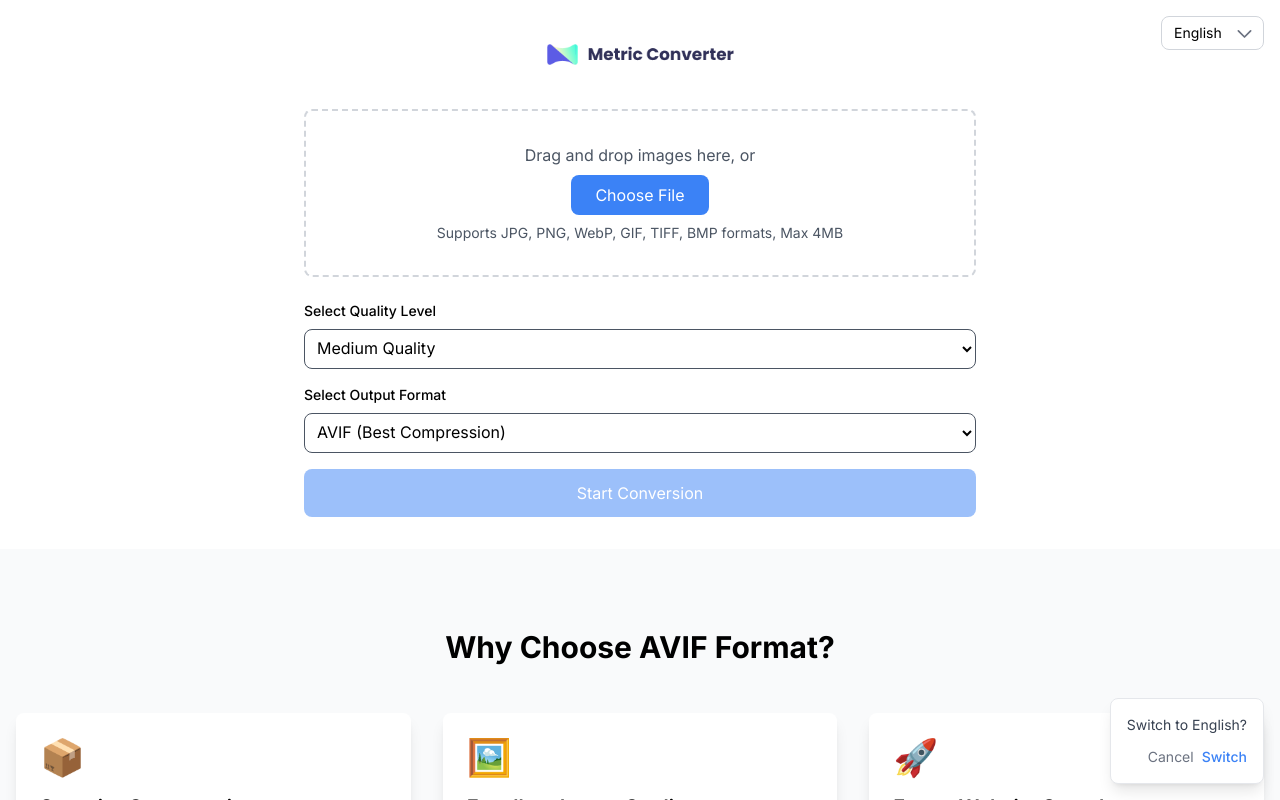
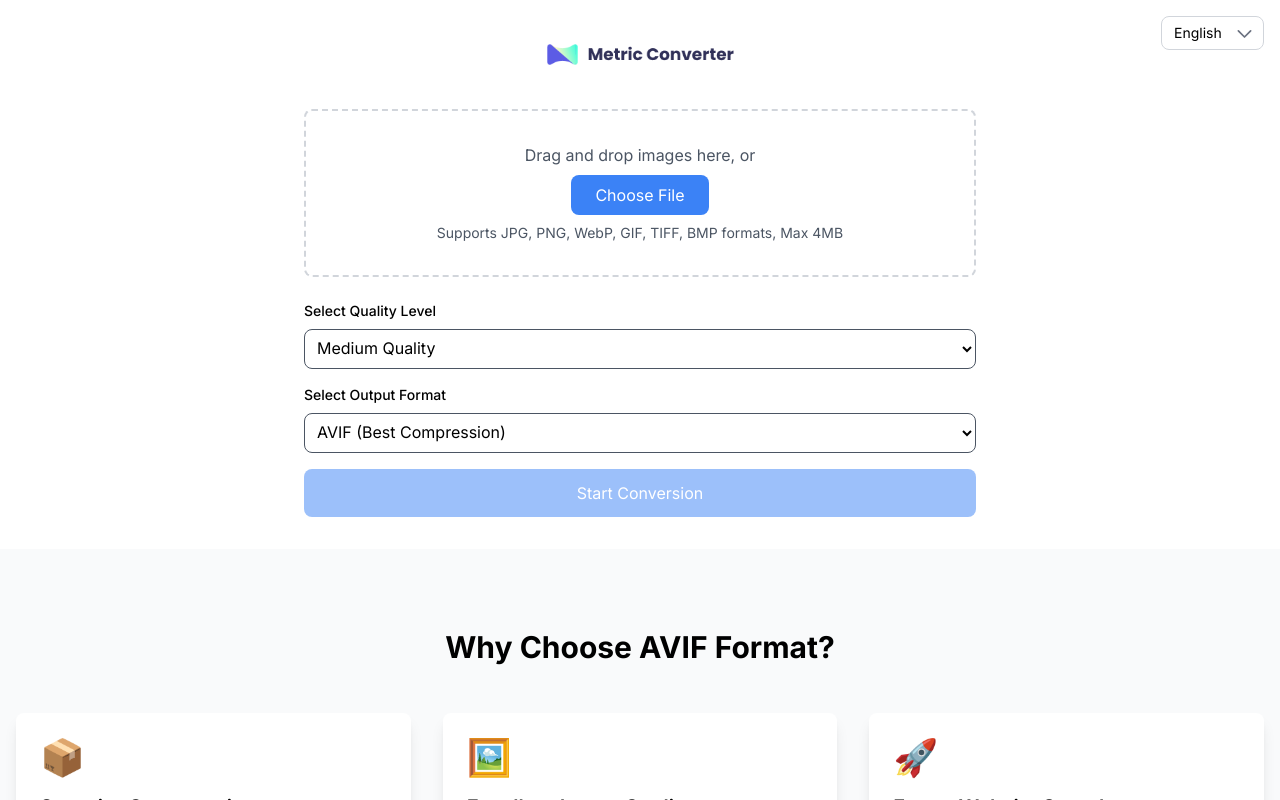
Before and after one commit to s87343472/image2avif, a Next.js app: page / in a window 1280 px wide. Shown: the top 800 px of the page. Built offline with nearby package versions, Linux system fonts and the light colour scheme.

Commit message:
fix: improve i18n initialization and configuration

```diff
--- a/src/components/I18nProvider.tsx
+++ b/src/components/I18nProvider.tsx
@@ -1,7 +1,8 @@
 'use client';
 
 import { useEffect } from 'react';
-import '../i18n';
+import i18n from '../i18n';
+import { I18nextProvider } from 'react-i18next';
 
 export default function I18nProvider({
   children,
@@ -9,8 +10,11 @@ export default function I18nProvider({
   children: React.ReactNode;
 }) {
   useEffect(() => {
-    // 这里可以添加任何需要在客户端初始化的i18n逻辑
+    // 确保i18n已经初始化
+    if (!i18n.isInitialized) {
+      i18n.init();
+    }
   }, []);
 
-  return <>{children}</>;
+  return <I18nextProvider i18n={i18n}>{children}</I18nextProvider>;
 }
--- a/src/i18n/index.ts
+++ b/src/i18n/index.ts
@@ -3,6 +3,7 @@
 import i18n from 'i18next';
 import { initReactI18next } from 'react-i18next';
 import LanguageDetector from 'i18next-browser-languagedetector';
+import { locales, defaultLocale } from './request';
 
 // 导入所有语言文件
 import zh from './locales/zh.json';
@@ -12,27 +13,31 @@ import de from './locales/de.json';
 import ja from './locales/ja.json';
 import ru from './locales/ru.json';
 
+const resources = {
+  zh: { translation: zh },
+  en: { translation: en },
+  fr: { translation: fr },
+  de: { translation: de },
+  ja: { translation: ja },
+  ru: { translation: ru }
+};
+
 // 避免在服务器端初始化
-if (typeof window !== 'undefined') {
+if (typeof window !== 'undefined' && !i18n.isInitialized) {
   i18n
     .use(LanguageDetector)
     .use(initReactI18next)
     .init({
-      resources: {
-        zh: { translation: zh },
-        en: { translation: en },
-        fr: { translation: fr },
-        de: { translation: de },
-        ja: { translation: ja },
-        ru: { translation: ru }
-      },
-      fallbackLng: 'zh',
+      resources,
+      fallbackLng: defaultLocale,
+      supportedLngs: locales,
       interpolation: {
         escapeValue: false
       },
       detection: {
-        order: ['querystring', 'cookie', 'localStorage', 'navigator'],
-        caches: ['localStorage', 'cookie']
+        order: ['path', 'querystring', 'cookie', 'localStorage', 'navigator'],
+        caches: ['localStorage', 'cookie'],
+        lookupFromPathIndex: 0
       }
     });
 }
```
